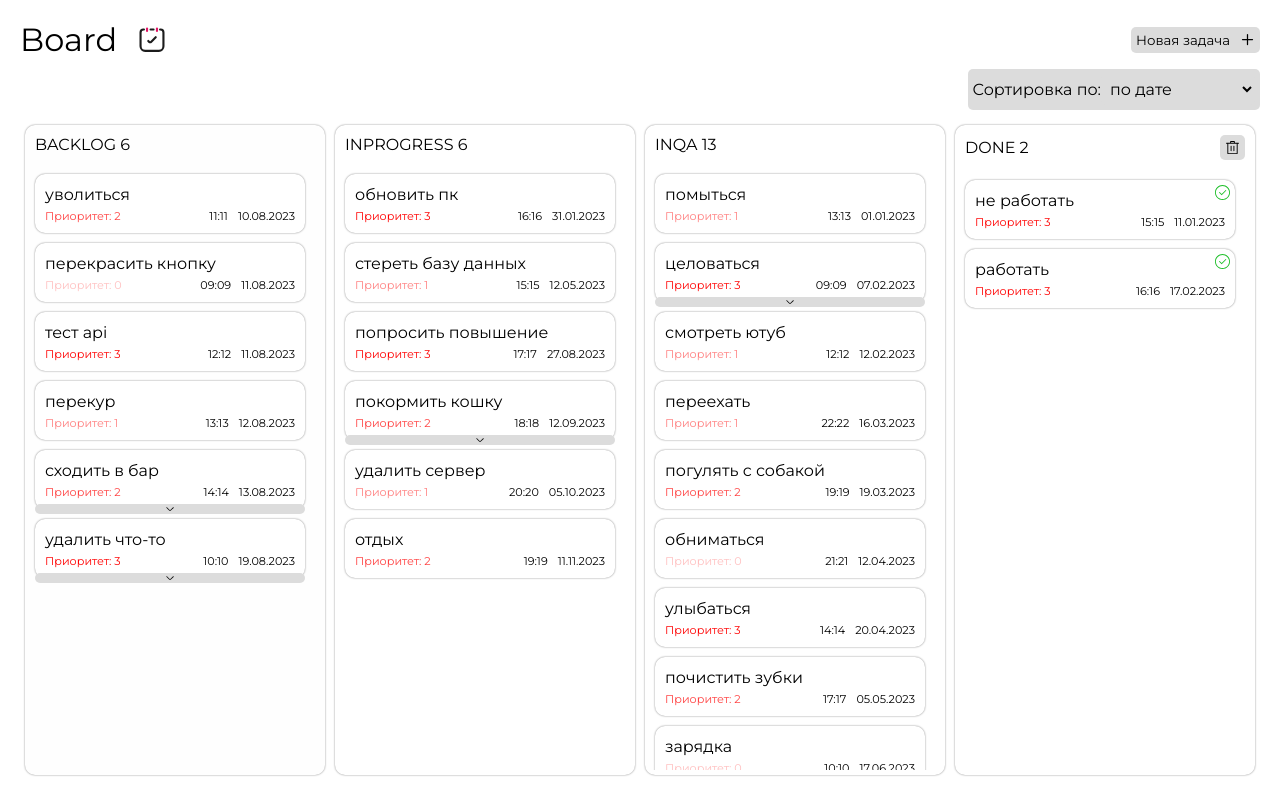
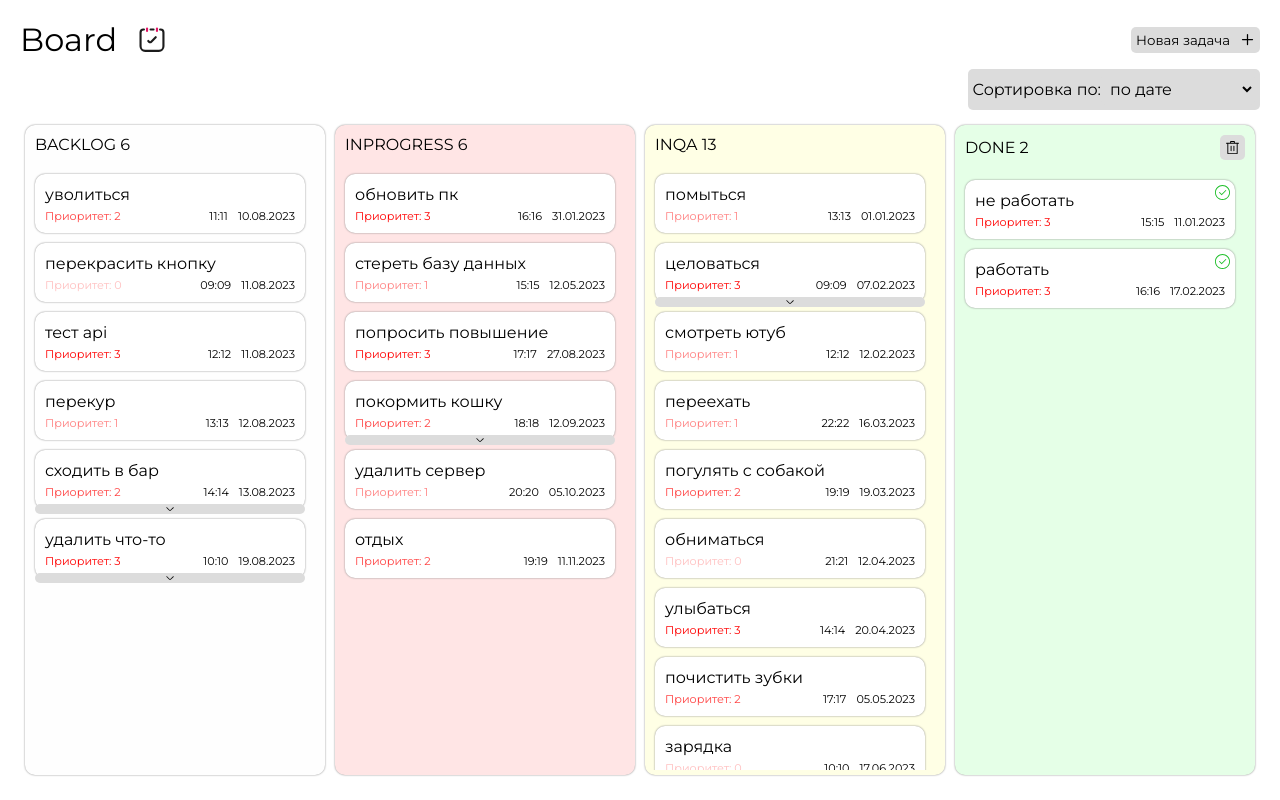
Before and after one commit to gra4evyakov/kanban, a Vue app: page / in a window 1280 px wide. Built offline with nearby package versions, Linux system fonts and the light colour scheme.

Commit message:
add var for section colors and f-f

```diff
--- a/src/assets/styles/main.css
+++ b/src/assets/styles/main.css
@@ -2,6 +2,7 @@
 @import url('https://fonts.googleapis.com/css2?family=Montserrat:wght@400;600&display=swap');
 
 :root {
+  --base-font: 'Montserrat', sans-serif;
   --base-padding: 5px;
 
   --section-padding: 5px;
@@ -10,13 +11,17 @@
   --section-gap: 10px;
   --section-shadow: 0px 0px 2px grey;
 
+  --section-inprogress-color: rgba(255, 0, 0, 0.1);
+  --section-inqa-color: rgba(255, 247, 0, 0.1);
+  --section-done-color: rgba(0, 255, 21, 0.1);
+
   --ui-background: gainsboro;
   --ui-radius: 5px;
   --ui-shadow: 0px 0px 15px gainsboro;
 }
 
 body {
-  font-family: 'Montserrat', sans-serif;
+  font-family: var(--base-font);
   font-size: 16px;
 }
 
```
